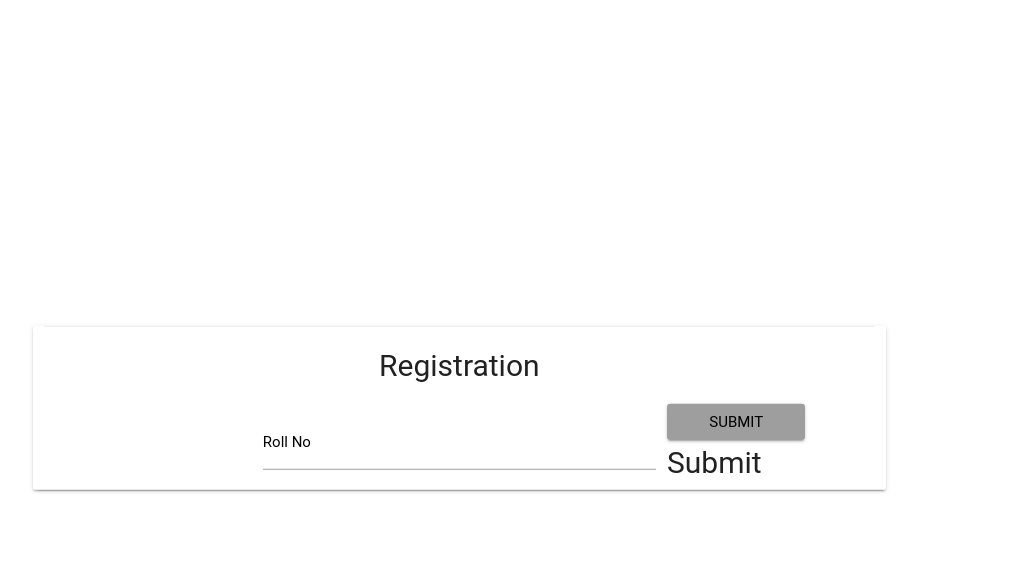
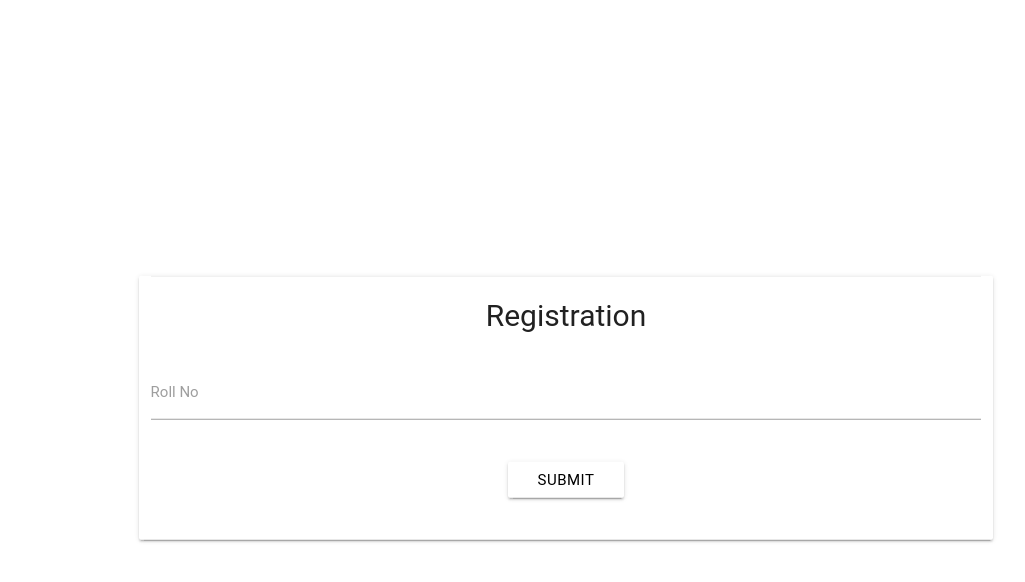
Before and after one commit to Vipul999ujawane/acad-search, a Django app: template acads/templates/new_user.html in a window 1280 px wide. Shown: the top 582 px of the page, without its empty margins (74-1099 px from the left). Run offline with Django 3.2, Linux system fonts and the light colour scheme; the template is opened without the code that fills it, so the values that code supplies are empty; some libraries are stand-ins or nearby versions; some web fonts are replaced.

Commit message:
user registration page completed

```diff
--- a/acads/static/anim.js
+++ b/acads/static/anim.js
@@ -6,6 +6,8 @@ $(".click").click(function(){
     $("#year").slideDown("slow");
   });
 });
-$("#register").submit(function(event){
-  $("#register").slideUp("slow");
+$("#no").click(function(){               //convert .click to .submit during AJAXifyy
+  $("#register").slideUp("slow",function(){
+    $("#name_form").slideDown("slow");
+  });
 });
--- a/acads/static/style.css
+++ b/acads/static/style.css
@@ -34,3 +34,6 @@ display: none;
 #body{
   display: none;
 }
+#name_form{
+  display: none;
+}
--- a/acads/templates/new_user.html
+++ b/acads/templates/new_user.html
@@ -1,7 +1,7 @@
 <!DOCTYPE html>
 <html>
   <head>
-    <title>Welcome to Acad-Search</title>
+    <title>New User</title>
     <link href="http://fonts.googleapis.com/icon?family=Material+Icons" rel="stylesheet">
     <link type="text/css" rel="stylesheet" href="https://cdnjs.cloudflare.com/ajax/libs/materialize/0.98.2/css/materialize.min.css"  media="screen,projection"/>
     <link type="text/css" rel="stylesheet" href="../static/style.css"  media="screen,projection"/>
@@ -10,13 +10,53 @@
 <body>
 <div>
   <div class="row valign-wrapper">
-    <div id="register" class="centre card valign-wrapper center-block col s12 m8 offset-m1 container">
+    <div id="register" class="centre card valign-wrapper center-block col s12 m8 offset-m2 container">
       <div class="center-align card-action">Registration</div>
-      <div class="input-field col m6 offset-m3">
-          <input id="roll_no" type="text" class="validate">
-          <label class="black-text" for="roll_no">Roll No</label>
+      <div class="row">
+        <form class="col s12">
+          <div class="row">
+            <div class="input-field col s12">
+              <input id="roll" type="text" class="validate center-align" required="" aria-required="true">
+              <label for="roll">Roll No</label>
+            </div>
+            <div class="input-field col s12 center-align">
+              <button id="no" class="btn waves-effect waves-dark white black-text " type="submit" name="action">Submit</button>
+            </div>
+          </div>
+        </form>
       </div>
-      <input id='roll' type='submit' class="btn waves-effect waves-light grey black-text col m2">Submit</input>
+    </div>
+    <div id="name_form" class="centre card valign-wrapper center-block col s12 m8 offset-m2 container">
+      <div class="center-align card-action">Registration</div>
+      <div class="row">
+        <form class="col s12">
+          <div class="row">
+            <div class="input-field col s12">
+              <input id="rolln" type="text" class="validate center-align" required="" aria-required="true">
+              <label for="roll">Roll No</label>
+            </div>
+            <div class="input-field col s12">
+              <input id="name" type="text" class="validate center-align" required="" aria-required="true">
+              <label for="name">Name</label>
+            </div>
+            <div class="input-field col s12">
+              <input id="hall" type="text" class="validate center-align" required="" aria-required="true">
+              <label for="hall">Hall</label>
+            </div>
+            <div class="input-field col s12">
+              <input id="email" type="email" class="validate center-align" required="" aria-required="true">
+              <label for="email">e-mail</label>
+            </div>
+            <div class="input-field col s12">
+              <input id="password" type="password" class="validate center-align" required="" aria-required="true">
+              <label for="password">Password</label>
+            </div>
+            <div class="input-field col s12 center-align">
+              <button id="no" class="btn waves-effect waves-dark white black-text " type="submit" name="action">Submit</button>
+            </div>
+          </div>
+        </form>
+      </div>
     </div>
   </div>
 </div>
```
